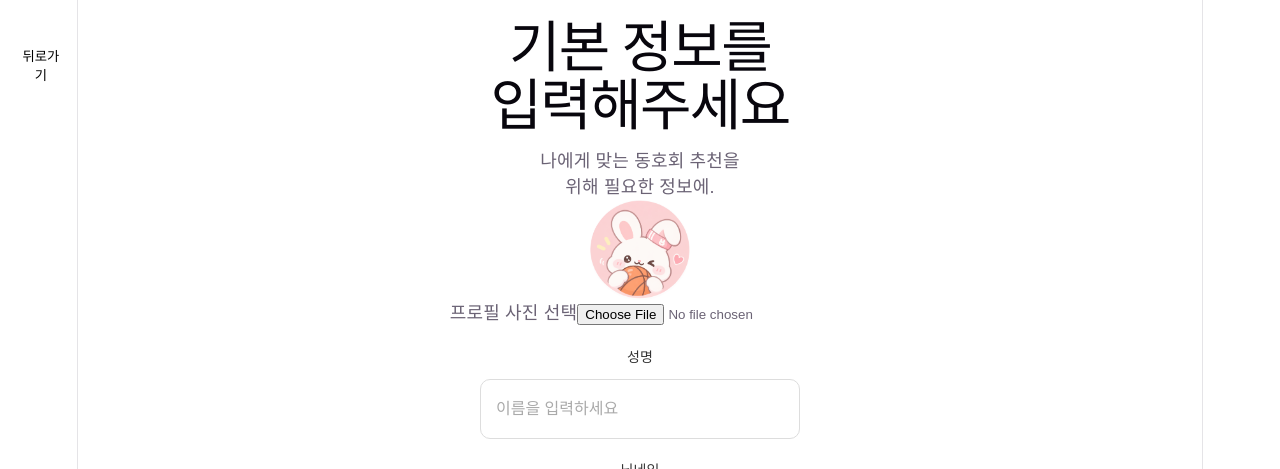
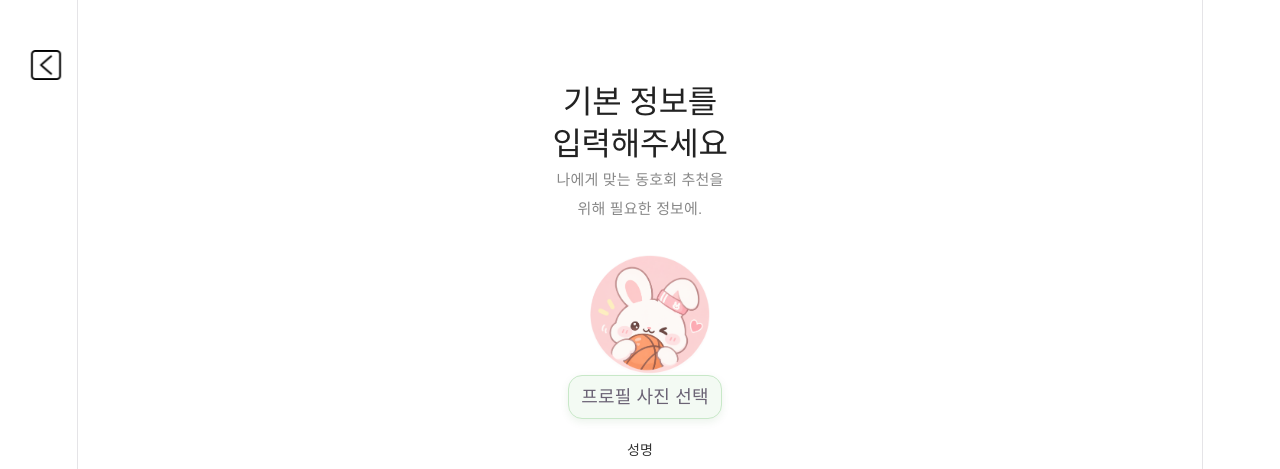
Before and after one commit to mi2o2im8/DebugNet, a React (Vite) app in the folder frontend/: page /signup/basic in a window 1280 px wide. Shown: the top 469 px of the page. Built offline with nearby package versions, Linux system fonts and the light colour scheme; no server answers; a web font is replaced by a local one.

Commit message:
기본 정보 css 중

```diff
--- a/frontend/src/pages/LoginPage/Login.css
+++ b/frontend/src/pages/LoginPage/Login.css
@@ -89,7 +89,7 @@
     justify-content: center;
 
     /* ⭐ 입력 영역은 기존보다 살짝 위로 */
-    padding-top: clamp(60px, 4vh, 50px);
+    padding-top: clamp(60px, 4vh, 70px);
 
     box-sizing: border-box;
 }
--- a/frontend/src/pages/Signup/Signup.css
+++ b/frontend/src/pages/Signup/Signup.css
@@ -14,97 +14,127 @@
 /* ========================================
    ⭐ Signup 공통 클래스 목록
 
-   .Back-btn          → 뒤로가기 버튼
-   .signup-header     → 회원가입 상단 제목/설명
-   .email-label       → 입력창 제목(이메일/비밀번호)
-   .login-input       → 이메일 입력창
-   .pw-input          → 비밀번호 입력창
-   .password-eye      → 비밀번호 보기/숨기기 버튼
-   .password-guide    → 비밀번호 조건 안내
-   .valid             → 조건 충족 시 적용
-   .Next-btn          → 다음 버튼
+   .signup-container        → 회원가입 전체 영역
+   .Back-btn                → 뒤로가기 버튼
+   .signup-header           → 회원가입 상단 제목/설명
+   .signup-header02         → 특정 페이지 상단 제목/설명
+   .email-label             → 입력창 제목(이메일/비밀번호)
+   .email-check-wrapper     → 이메일 입력 + 중복확인 영역
+   .login-input             → 이메일 입력창
+   .email-check-btn         → 이메일 중복확인 버튼
+   .email-check-success     → 이메일 중복확인 성공 메시지
+   .email-check-error       → 이메일 중복확인 실패 메시지
+   .password-box            → 비밀번호 입력 전체 영역
+   .pw-input                → 비밀번호 입력창
+   .password-eye-signup     → 비밀번호 보기/숨기기 버튼
+   .password-guide          → 비밀번호 조건 안내
+   .valid                   → 조건 충족 시 적용
+   .Next-btn                → 다음 버튼
    ======================================== */
 
 
 /* ========================================
    ⭐ 2번 기본정보 페이지 추가 클래스
 
-   .name-box          → 이름 입력 영역
-   .name-label        → 이름 라벨
-   .nickname-box      → 닉네임 입력 영역
-   .nickname-label    → 닉네임 라벨
-   .birth-box         → 생년월일 입력 영역
-   .gender-title      → 성별 제목
-   .gender-box        → 성별 선택 영역
-   .selected          → 선택된 성별 버튼
+   .profile-image-area      → 프로필 이미지 전체 영역
+   .profile-image-wrapper   → 프로필 이미지 위치 영역
+   .profile-image           → 프로필 이미지
+   .profile-image-remove    → 프로필 이미지 삭제 버튼
+   .profile-image-input     → 프로필 사진 선택 영역
+
+   .name-box                → 이름 입력 영역
+   .name-label              → 이름 라벨
+   .nickname-box            → 닉네임 입력 영역
+   .nickname-label          → 닉네임 라벨
+   .nickname-check-btn      → 닉네임 중복확인 버튼
+   .birth-box               → 생년월일 입력 영역
+   .gender-title            → 성별 제목
+   .gender-box              → 성별 선택 영역
+   .selected                → 선택된 상태
    ======================================== */
 
 
 /* ========================================
    ⭐ 3. 운동 종목 선택 페이지
 
-   .sport-choice-box → 운동 종목 전체 영역
+   .sport-choice-box        → 운동 종목 전체 영역
    .sport-choice-box button → 운동 종목 선택 버튼
-   .sport-choice-box img → 운동 종목 이미지
-   .sport-choice-box button.selected → 선택된 종목
-   .select-count → 선택된 종목 개수
+   .sport-choice-box img    → 운동 종목 이미지
+   .sport-choice-box button.selected
+                            → 선택된 운동 종목
+   .select-count            → 선택된 종목 개수
    ======================================== */
 
 
 /* ========================================
    ⭐ 4. 종목별 운동 수준 선택
 
-   .signup-level-title → 운동 수준 페이지 제목
-   .sport-level-box → 종목별 전체 영역
-   .sport-level-box h3 → 운동 종목 이름
-   .level-box → 수준 선택 영역
-   .level-box button → 수준 선택 버튼
-   .check-box → 선택 체크 표시
+   .signup-level-title      → 운동 수준 페이지 제목
+   .sport-level-box         → 종목별 운동 수준 전체 영역
+   .sport-level-box h3      → 운동 종목 이름
+   .level-box               → 수준 선택 영역
+   .level-box button        → 수준 선택 버튼
+   .check-box               → 선택 체크 표시
+   .level-box button.selected
+                            → 선택된 운동 수준
    ======================================== */
 
 
 /* ========================================
    ⭐ 5. 활동 가능 지역 선택
 
-   .location-select → 시/도, 구/군 선택 영역
-   .selected-location → 선택된 지역 영역
-   .selected-location-list → 지역 태그 영역
-   .selected-location-item → 선택된 지역 태그
-   .location-guide → 지역 안내
-   .distance-select → 이동 가능 거리 영역
-   .distance-list → 거리 선택 영역
+   .location-select         → 시/도, 구/군 선택 영역
+   .selected-location       → 선택된 지역 전체 영역
+   .selected-location-list  → 지역 태그 목록 영역
+   .selected-location-item  → 선택된 지역 태그
+   .location-remove         → 선택된 지역 삭제 버튼
+   .location-guide          → 지역 선택 안내 영역
+   .location-icon           → 지역 안내 아이콘
+   .distance-select         → 이동 가능 거리 영역
+   .distance-list           → 거리 선택 영역
+   .distance-list button    → 거리 선택 버튼
+   .distance-list button.selected
+                            → 선택된 이동 가능 거리
    ======================================== */
 
 
 /* ========================================
    ⭐ 6. 활동 가능 시간 선택
 
-   .time-example       → 시간 선택 예시
-   .time-add-box       → 시간대 추가 영역
-   .time-add-btn       → 시간대 추가 버튼
-   .time-select-box    → 요일/시간 선택 영역
-   .time-select        → 요일/시간 선택창
-   .time-confirm-btn   → 시간대 추가 완료 버튼
-   .selected-time-box  → 선택한 시간대 영역
-   .selected-time-item → 선택한 시간대 한 개
-   .time-delete-btn    → 시간대 삭제 버튼
+   .time-example            → 시간 선택 예시/안내
+   .time-add-box            → 시간대 추가 영역
+   .time-add-btn            → 시간대 추가 버튼
+   .time-select-box         → 요일/시간 선택 영역
+   .time-select             → 요일/시간 선택창
+   .time-confirm-btn        → 시간대 추가 완료 버튼
+   .selected-time-box       → 선택한 시간대 전체 영역
+   .selected-time-item      → 선택한 시간대 한 개
+   .time-delete-btn         → 시간대 삭제 버튼
    ======================================== */
 
 
 /* ========================================
    ⭐ 7. 활동 빈도 선택
 
-   .frequency-options  → 활동 빈도 전체 영역
-   .frequency-option   → 빈도 선택 항목
+   .frequency-options       → 활동 빈도 전체 영역
+   .frequency-option        → 빈도 선택 항목
+   .frequency-option input  → 빈도 라디오 버튼
+   .frequency-option:has(input:checked)
+                            → 선택된 빈도 항목
    ======================================== */
 
 
 /* ========================================
    ⭐ 8. 동호회 선호 선택
 
+   .club-preference-example
+                            → 복수 선택 안내
    .club-preference-options → 선호 선택 전체 영역
    .club-preference-option  → 선호 선택 항목
-   .club-preference-example → 복수 선택 안내
+   .club-preference-option input
+                            → 선호 선택 체크박스
+   .club-preference-option:has(input:checked)
+                            → 선택된 선호 항목
    ======================================== */
 
 
@@ -150,7 +180,7 @@ body {
     top: 20px;
     left: 20px;
 
-    width: 42px;
+    width: 52px;
     height: 90px;
 
     padding: 0;
@@ -204,7 +234,31 @@ body {
 
     line-height: 1.5;
 }
-
+/* ------------2번 관심종목 위치조절-------------- */
+.signup-header02 {
+    width: 320px;
+
+    margin: 80px auto 35px;
+}
+
+.signup-header02 h2 {
+    margin: 0;
+
+    font-size: 32px;
+    line-height: 1.3;
+    font-weight: 700;
+
+    color: #222;
+}
+
+.signup-header02 p {
+    margin: 6px 0 0;
+
+    font-size: 15px;
+    color: #888;
+
+    line-height: 1.5;
+}
 
 /* ========================================
    ⭐ 입력창 제목
@@ -527,9 +581,118 @@ body {
 
 
 /* ========================================
-   ⭐ 2. 기본정보 입력 페이지
-   ======================================== */
-
+   ⭐⭐ 2. 기본정보 입력 페이지⭐⭐
+   ======================================== */
+/* ========================================
+   ⭐ 프로필 이미지
+   ======================================== */
+
+.profile-image-area {
+    display: flex;
+    flex-direction: column;
+    align-items: center;
+    gap: 20px;
+}
+
+
+/* ⭐ 프로필 이미지 위치 영역 */
+
+.profile-image-wrapper {
+    position: relative;
+
+    width: 100px;
+    height: 100px;
+}
+
+
+/* ⭐ 프로필 이미지 */
+
+.profile-image {
+    width: 120px;
+    height: 120px;
+
+    border-radius: 50%;
+    object-fit: cover;
+
+    display: block;
+}
+
+/* ⭐ 마우스를 올렸을 때 */
+.nickname-check-btn:hover {
+    background-color: #006b05;
+}
+
+/* ⭐ 중복확인 결과 */
+
+.nickname-box > p:last-child {
+    margin-top: 8px;
+    margin-bottom: 0;
+
+    font-size: 13px;
+}
+
+/* ⭐ 프로필 이미지 삭제 버튼 */
+.profile-image-remove {
+    position: absolute;
+
+    top: -5px;
+    right: -40px;
+
+    width: 28px;
+    height: 28px;
+
+    border: none;
+    border-radius: 50%;
+
+    background-color: #ffffff;
+    color: #555555;
+
+    font-size: 20px;
+    font-weight: bold;
+    line-height: 28px;
+
+    padding: 0;
+
+    display: flex;
+    align-items: center;
+    justify-content: center;
+
+    cursor: pointer;
+
+    box-shadow: 0 2px 6px rgba(0, 0, 0, 0.2);
+}
+
+
+/* ⭐ 프로필 사진 선택 영역 */
+
+.profile-image-input {
+    display: flex;
+    flex-direction: column;
+    align-items: center;
+    gap: 8px;
+
+    transform: translateX(5px);
+
+    padding: 8px 12px;
+    border-radius: 14px;
+
+    background-color: #f3faf3;
+    border: 1px solid #c8e8c8;
+
+    box-shadow: 0 3px 8px rgba(0, 107, 5, 0.08);
+}
+
+/* ⭐ 버튼을 눌렀을 때 */
+
+.profile-image-input label:active {
+    transform: translateY(1px) scale(0.96);
+}
+
+/* ⭐ 실제 파일 선택 input 숨기기 */
+
+.profile-image-input input {
+    display: none;
+}
 
 /* ========================================
    ⭐ 이름 입력 영역
@@ -718,7 +881,7 @@ body {
    ======================================== */
 
 .sport-choice-box {
-    width: 320px;
+    width: 300px;
 
     margin: 30px auto 0;
 
@@ -765,8 +928,8 @@ body {
    ======================================== */
 
 .sport-choice-box img {
-    width: 85px;
-    height: 85px;
+    width: 90px;
+    height: 90px;
 
     object-fit: contain;
 }
@@ -796,7 +959,7 @@ body {
 
     margin: 12px auto 0;
 
-    text-align: right;
+    text-align: left;
 
     font-family: "Maplestory", sans-serif;
     font-size: 13px;
--- a/frontend/src/pages/Signup/SignupAccount.jsx
+++ b/frontend/src/pages/Signup/SignupAccount.jsx
@@ -5,7 +5,7 @@ import "./Signup.css";
 import { useState } from "react";
 import { useNavigate } from "react-router-dom";
 import { useSignup } from "./SignupContext";
-// 눈..
+// 눈.. 설치파일 npm install react-icons
 import { FiEye, FiEyeOff } from "react-icons/fi";
 
 // 뒤로가기 버튼 소환
--- a/frontend/src/pages/Signup/SignupProfile.jsx
+++ b/frontend/src/pages/Signup/SignupProfile.jsx
@@ -217,46 +217,30 @@ function Signup() {
     };
     return (
         // 헤더
-        <div>
-            {/* 뒤로가기 버튼 */}
+        <div className="signup-container">
             <button
                 type="button"
                 className="Back-btn"
-                onClick={() => navigate("/signup")}
+                onClick={() => navigate(-1)}
+                aria-label="뒤로가기"
             >
-                뒤로가기
+                <img src={backIcon} alt="뒤로가기" />
             </button>
+            <div className="signup-header02">
+                <h2>기본 정보를</h2>
+                <h2>입력해주세요</h2>
+                <p>나에게 맞는 동호회 추천을</p>
+                <p>위해 필요한 정보에.</p>
+            </div>
 
-            <h1>기본 정보를</h1>
-            <h1>입력해주세요</h1>
-            <p>나에게 맞는 동호회 추천을</p>
-            <p>위해 필요한 정보에.</p>
+            {/* ---- 프로필 이미지 ---- */}
+            <div className="profile-image-area">
 
-            {/* ---- 프로필 입력 ---- */}
-            {/* ---- 프로필 이미지 ---- */}
-            <div
-            style={{
-            display: "flex",
-            flexDirection: "column",
-            alignItems: "center"
-            }}
-            >
-                <div
-                    style={{
-                        position: "relative",
-                        width: "100px",
-                        height: "100px"
-                    }}
-                >
+                <div className="profile-image-wrapper">
                     <img
                         src={profilePreview}
                         alt="프로필 미리보기"
-                        width="100"
-                        height="100"
-                        style={{
-                            borderRadius: "50%",
-                            objectFit: "cover"
-                        }}
+                        className="profile-image"
                     />
 
                     {profileImageFile && (
@@ -264,18 +248,14 @@ function Signup() {
                             type="button"
                             onClick={handleRemoveProfileImage}
                             aria-label="프로필 이미지 삭제"
-                            style={{
-                                position: "absolute",
-                                top: "0",
-                                left: "0"
-                            }}
+                            className="profile-image-remove"
                         >
                             ×
                         </button>
                     )}
                 </div>
 
-                <div>
+                <div className="profile-image-input">
                     <label htmlFor="profile-image">
                         프로필 사진 선택
                     </label>
@@ -288,6 +268,7 @@ function Signup() {
                         onChange={handleImageChange}
                     />
                 </div>
+
             </div>
 
             {/* ----이름 입력칸---- */}
@@ -312,7 +293,7 @@ function Signup() {
             <div className="nickname-box">
                 <p className="nickname-label">닉네임</p>
 
-                <div>
+                <div className="nickname-input-area">
                     <input
                         type="text"
                         name="nickname"
--- a/frontend/src/pages/Signup/SignupSport.jsx
+++ b/frontend/src/pages/Signup/SignupSport.jsx
@@ -51,9 +51,10 @@ function Signup() {
             <button
                 type="button"
                 className="Back-btn"
-                onClick={() => navigate("/signup/basic")}
+                onClick={() => navigate(-1)}
+                aria-label="뒤로가기"
             >
-                뒤로가기
+                <img src={backIcon} alt="뒤로가기" />
             </button>
 
             <h1>관심 있는 운동을</h1>
@@ -106,14 +107,14 @@ function Signup() {
                     테니스
                 </button>
 
-                <button
+                {/* <button ---
                     type="button"
                     className={signupData.sports.includes("기타")? "selected" : ""}
                     onClick={() => handleSport("기타")}
                 >
                     <img src={otherImg} alt="기타" />
                     기타
-                </button>
+                </button> */}
             </div>
 
             {/* ----선택 표시칸---- */}
```
Also changed, not shown: frontend/src/pages/LoginPage/Home.css (+26 -0 lines).
